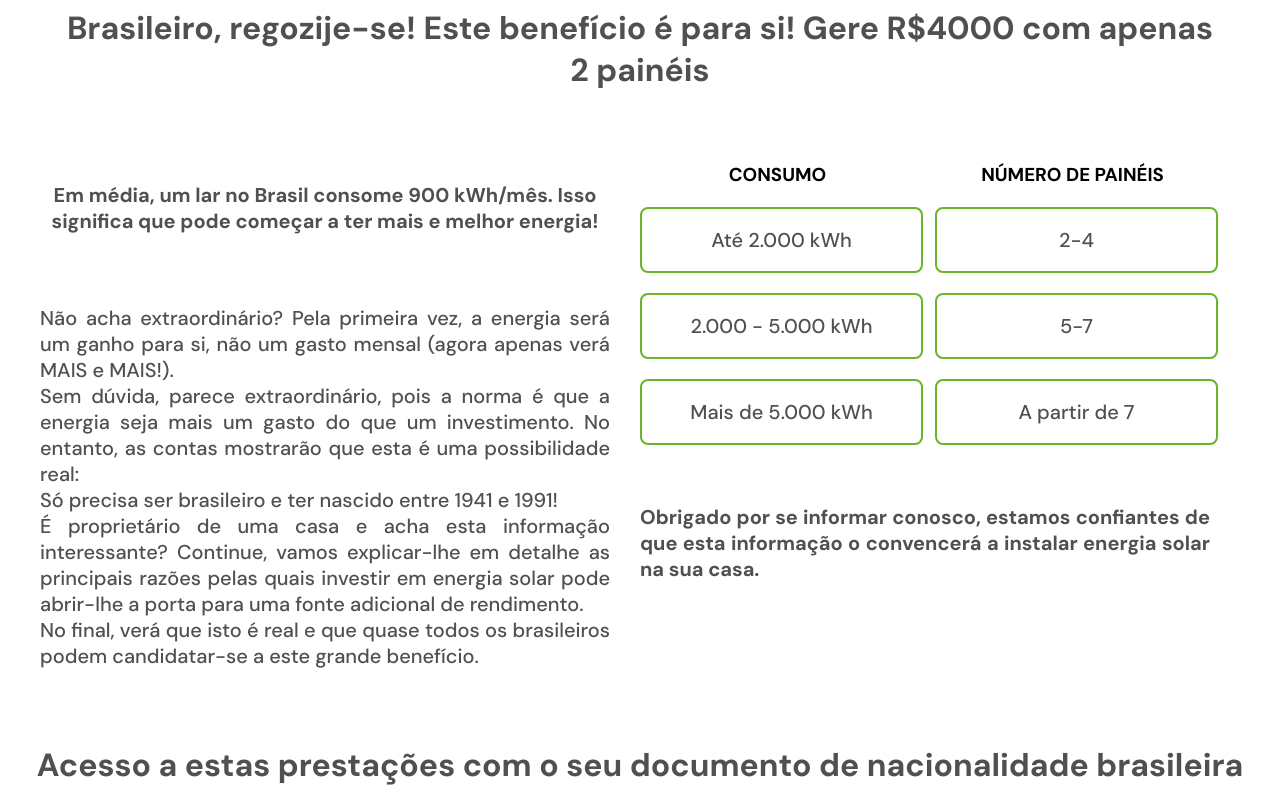
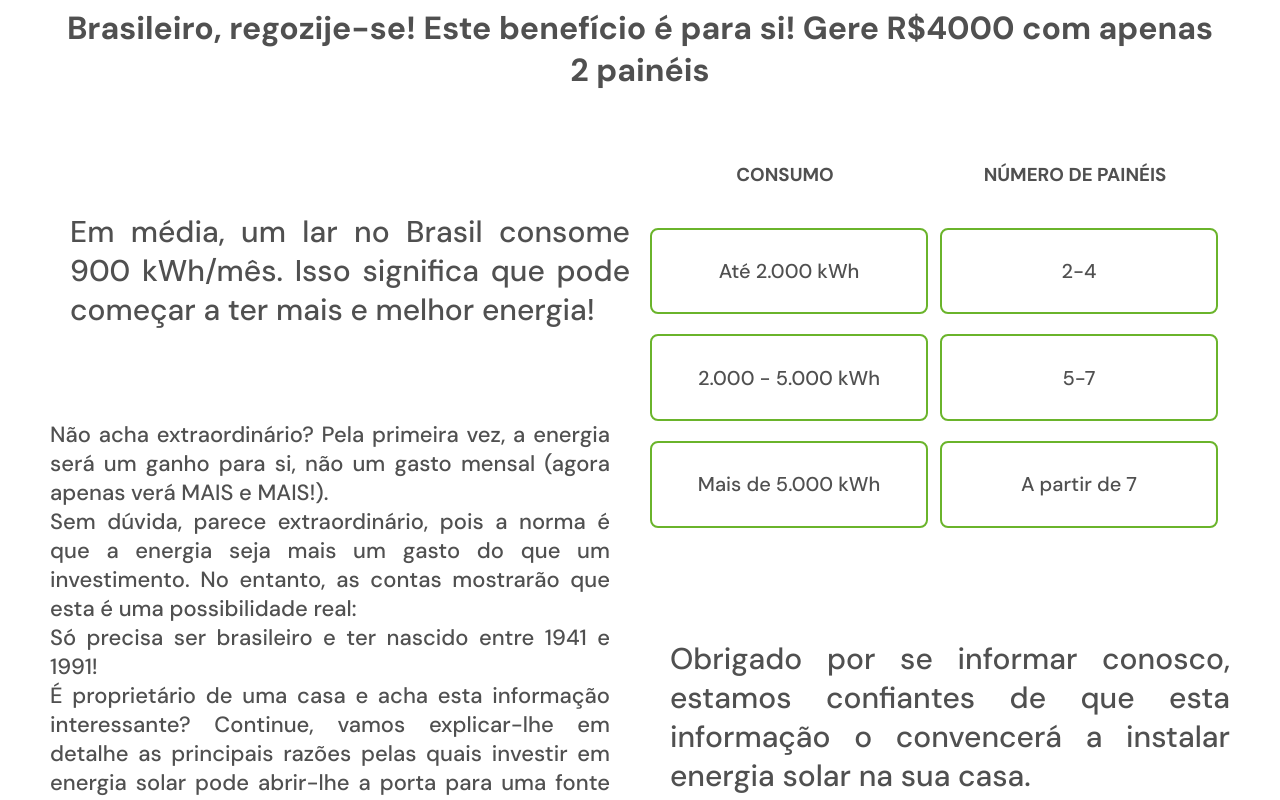
Before and after one commit to JavierYami/test, a React (Vite) app: page / in a window 1280 px wide. Shown: the part 2200-3000 px from the top of the page. Built offline with nearby package versions, Linux system fonts and the light colour scheme; no server answers.

Commit message:
Padding y margin para pantallas grandes

```diff
--- a/src/components/Consumo/Consumo.css
+++ b/src/components/Consumo/Consumo.css
@@ -5,19 +5,22 @@
     display: flex;
 }
 .consumoSubtitle{
-    text-align: center;
-    margin: 20px 0px;
-    font-size: 20px;
+    text-align: justify;
+    margin: 10px 0px;
+    font-weight: 500;
+    padding: 20px;
+    font-size: 30px;
     width: 100%;
     color: #505050;
 }
 
 .consumoText{
     text-align: justify;
-    font-size: 20px;
+    font-size: 22px;
 }
 .consumoInfo {
     width: 50%;
+    padding: 10px;
 }
 .consumoGrid{
     margin-bottom: 20px;
@@ -82,6 +85,9 @@
     }
     .consumoSubtitle{
         font-size: 18px;
+        padding: 5px;
+        margin: 5px;
+        text-align: center;
     }
     .consumoText{
         font-size: 17px;
--- a/src/components/Consumo/Consumo.jsx
+++ b/src/components/Consumo/Consumo.jsx
@@ -22,8 +22,8 @@ const Consumo = () => {
                 </div>
                 <div className='flexContainerConsumo'>
                     <div className='consumoGrid'>
-                        <h3 style={{textAlign:'center'}}>CONSUMO</h3>
-                        <h3 style={{textAlign:'center'}}>NÚMERO DE PAINÉIS</h3>
+                        <h3 style={{textAlign:'center', color:'#505050'}}>CONSUMO</h3>
+                        <h3 style={{textAlign:'center', color:'#505050'}}>NÚMERO DE PAINÉIS</h3>
                         <div className="consumoColumn">
                             <p>Até 2.000 kWh</p>
                         </div>
@@ -45,7 +45,7 @@ const Consumo = () => {
                 </div>
                 <div>
                     <br />
-                    <h1 className='consumoSubtitle' style={{textAlign:'justify'}}>Obrigado por se informar conosco, estamos confiantes de que esta informação o convencerá a instalar energia solar na sua casa.</h1>
+                    <h1 className='consumoSubtitle'>Obrigado por se informar conosco, estamos confiantes de que esta informação o convencerá a instalar energia solar na sua casa.</h1>
                 </div>
                 </div>
             </div>
--- a/src/components/Info/Info.css
+++ b/src/components/Info/Info.css
@@ -25,6 +25,7 @@
 .imgSavings{
     width: 450px;
     height: 450px;
+    padding: 10px;
 }
 .beneficiosContainer{
     display: flex;
@@ -137,6 +138,11 @@
 }
 
 @media screen and (max-width: 650px){
+    .imgSavings{
+        padding: 10px;
+        width: 300px;
+        height: auto;
+    }
     .title{
         width: 100%;
         font-size: 22px;
@@ -144,7 +150,7 @@
     }
     .titleContainer{
         padding: 0px;
-        margin-bottom: 10px;
+        margin-bottom: 20px;
     }
     .infoText{
         font-size: 17px;
@@ -164,7 +170,7 @@
         display: flex;
         flex-direction: column;
         align-items: center;
-        padding: 0;
+        padding: 0px;
     }
     .beneficiosInfoContainer{
         display: flex;
```
